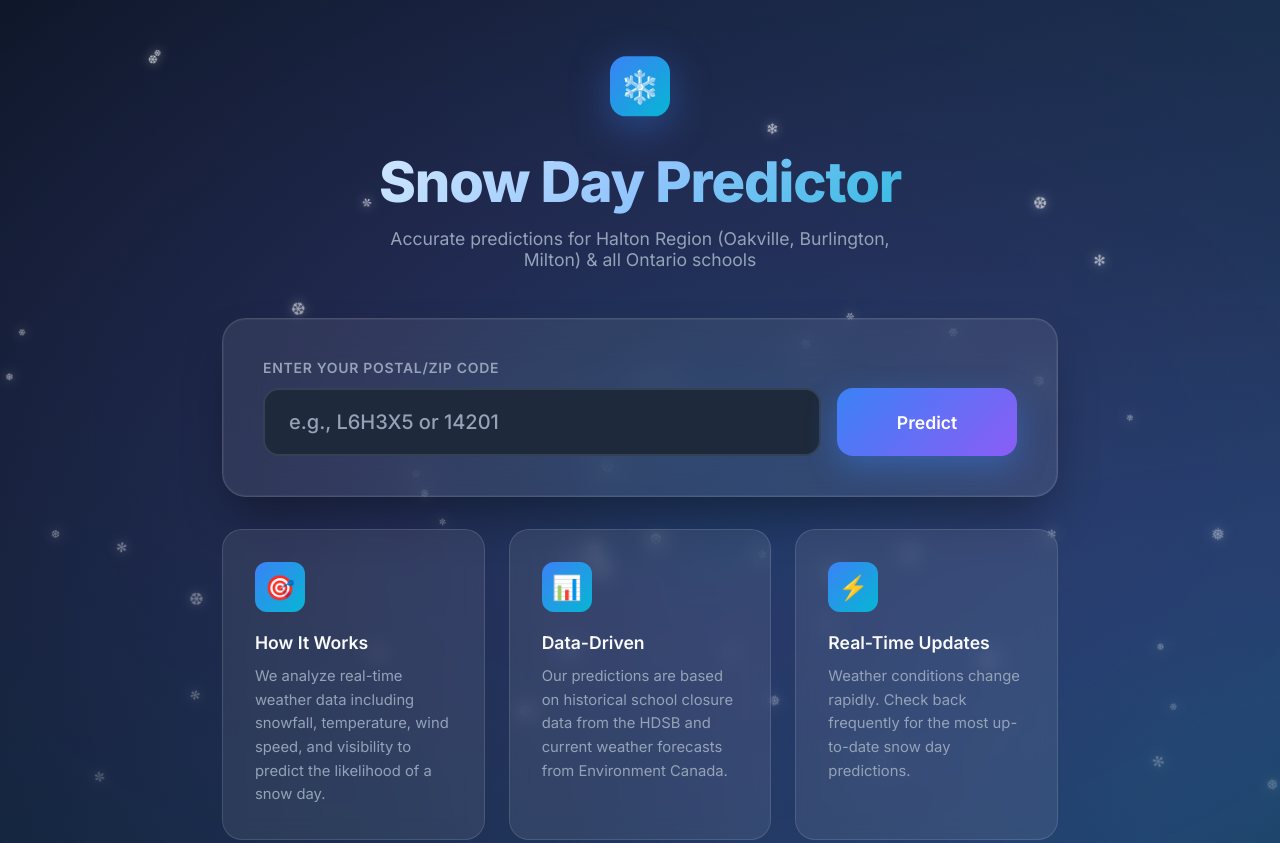
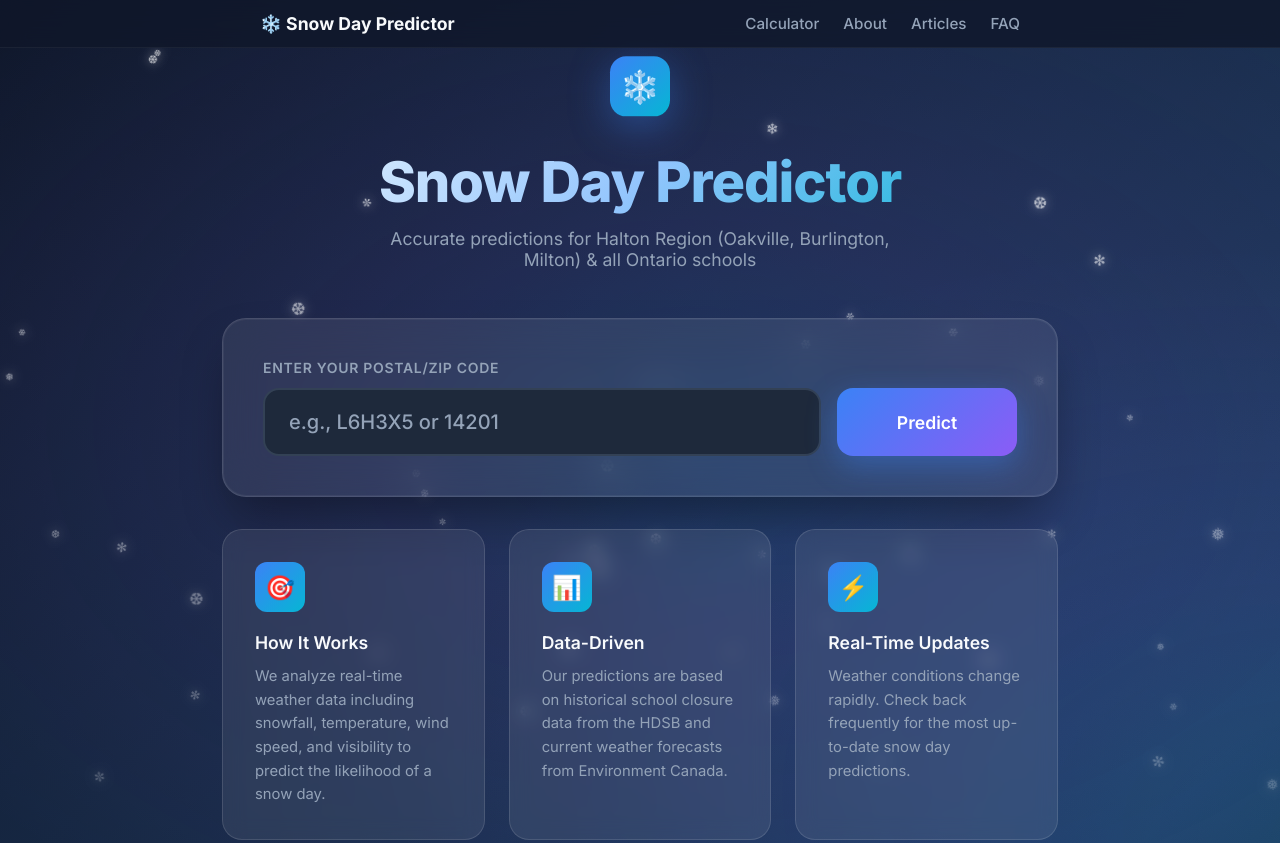
Before and after one commit to MeharPro/snowday-predictor, a website: page index.html in a window 1280 px wide. Shown: the top 843 px of the page. Drawn offline with Linux system fonts and the light colour scheme.

Commit message:
Added navigation bar to home page

```diff
--- a/index.html
+++ b/index.html
@@ -362,6 +362,61 @@
             --glass-border: rgba(255, 255, 255, 0.12);
         }
 
+        /* Navigation Bar */
+        .nav-header {
+            background: rgba(15, 23, 42, 0.8);
+            backdrop-filter: blur(12px);
+            -webkit-backdrop-filter: blur(12px);
+            border-bottom: 1px solid rgba(255, 255, 255, 0.05);
+            position: fixed;
+            width: 100%;
+            top: 0;
+            z-index: 1000;
+            padding: 0.8rem 0;
+        }
+
+        .nav-content {
+            display: flex;
+            justify-content: space-between;
+            align-items: center;
+            max-width: 800px;
+            margin: 0 auto;
+            padding: 0 20px;
+        }
+
+        .nav-logo {
+            display: flex;
+            align-items: center;
+            gap: 0.5rem;
+            text-decoration: none;
+            color: var(--text-primary);
+            font-weight: 700;
+            font-size: 1.1rem;
+        }
+
+        .nav-links {
+            display: flex;
+            gap: 1.5rem;
+            align-items: center;
+        }
+
+        .nav-link {
+            text-decoration: none;
+            color: var(--text-secondary);
+            font-size: 0.95rem;
+            font-weight: 500;
+            transition: color 0.2s;
+        }
+
+        .nav-link:hover {
+            color: var(--snow-white);
+        }
+
+        /* Adjust main container to account for fixed nav */
+        .container {
+            padding-top: 80px;
+        }
+
         * {
             margin: 0;
             padding: 0;
@@ -1108,6 +1163,18 @@
 </head>
 
 <body>
+    <!-- Navigation Bar -->
+    <nav class="nav-header">
+        <div class="nav-content">
+            <a href="/" class="nav-logo">❄️ Snow Day Predictor</a>
+            <div class="nav-links">
+                <a href="#calculator" class="nav-link">Calculator</a>
+                <a href="about.html" class="nav-link">About</a>
+                <a href="#blog" class="nav-link">Articles</a>
+                <a href="#faq" class="nav-link">FAQ</a>
+            </div>
+        </div>
+    </nav>
     <!-- Snowfall Effect -->
     <div class="snowflakes" id="snowflakes"></div>
 
@@ -1126,7 +1193,7 @@
 
         <main>
             <!-- Input Card -->
-            <div class="glass-card">
+            <div class="glass-card" id="calculator">
                 <div class="input-section">
                     <div class="input-group">
                         <label class="input-label" for="postal-code">Enter Your Postal/ZIP Code</label>
```
